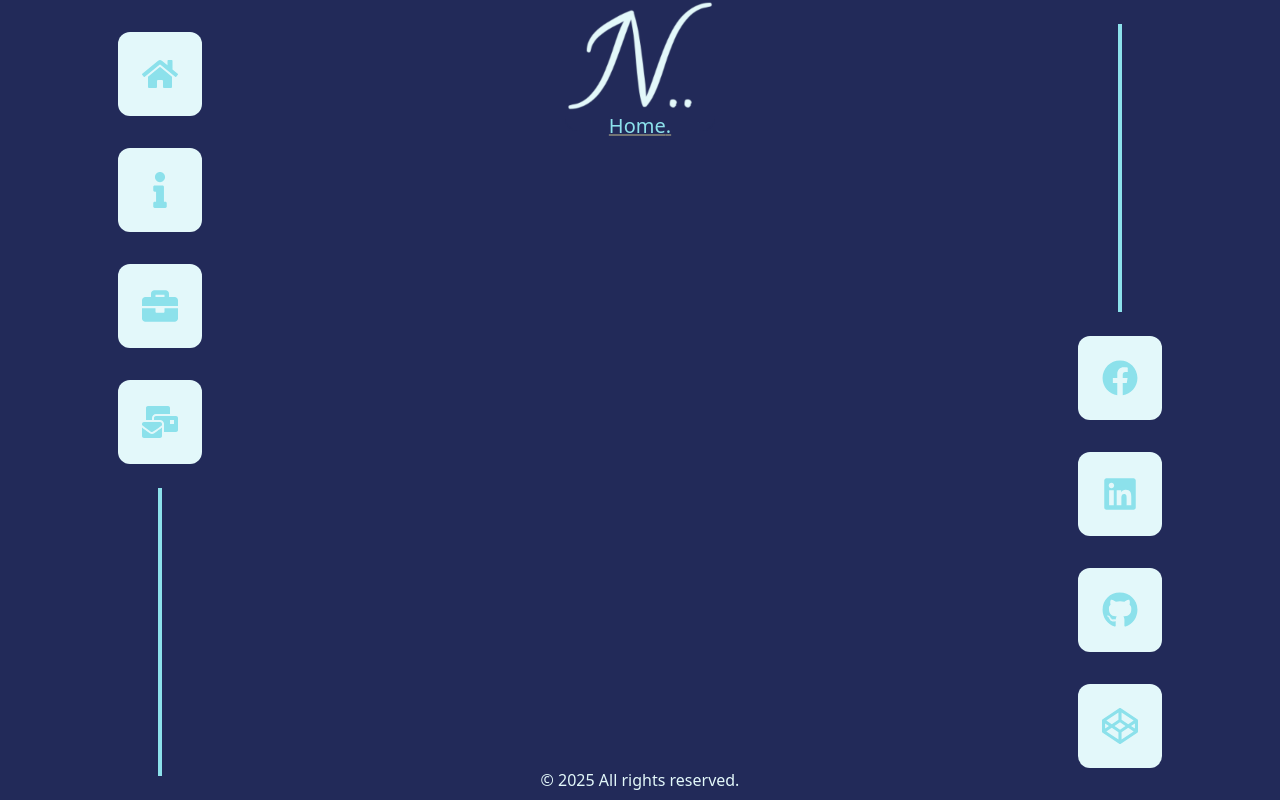
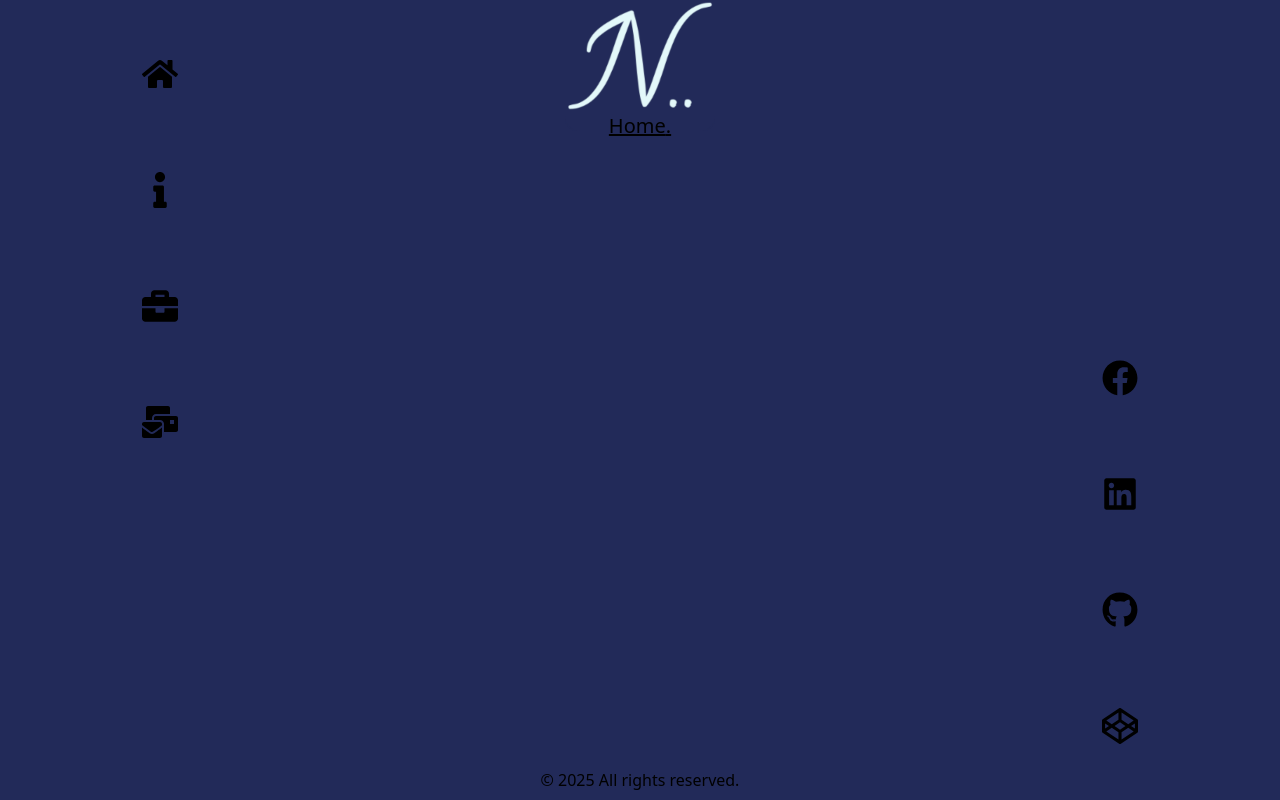
Before and after one commit to noe13hsu/react-portfolio, a React (Vite) app: page / in a window 1280 px wide. Built offline with nearby package versions, Linux system fonts and the light colour scheme.

Commit message:
Add important and ripple animation

```diff
--- a/src/App.css
+++ b/src/App.css
@@ -1,6 +1,22 @@
-:root {
-    --aqua: #8ce1eb;
-    --grey: #737373;
-    --ice: #e3f8fa;
-    --navy: #222a59;
+@import "tailwindcss";
+
+.important {
+  @apply text-[var(--aqua)] underline decoration-solid decoration-[var(--grey)];
 }
+
+@theme {
+  --animate-ripple: ripple 1s linear infinite;
+
+  @keyframes ripple {
+    0% {
+      outline: 0.2em solid rgba(140, 225, 235, 0.5);
+    }
+    25% {
+      outline: 0.3em solid rgba(140, 225, 235, 0.5);
+    }
+    60%,
+    100% {
+      outline: 0.4em solid rgba(140, 225, 235, 0);
+    }
+  }
+}
```
